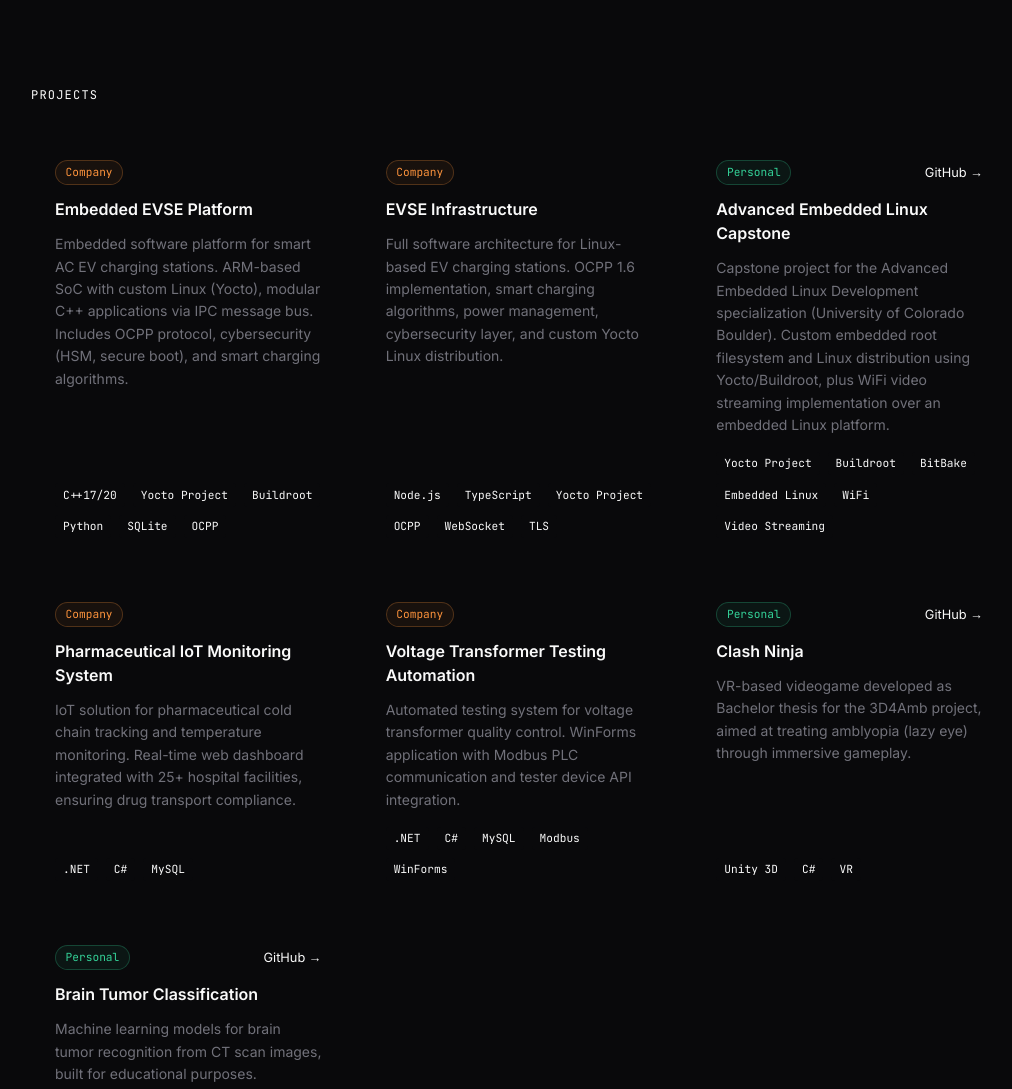
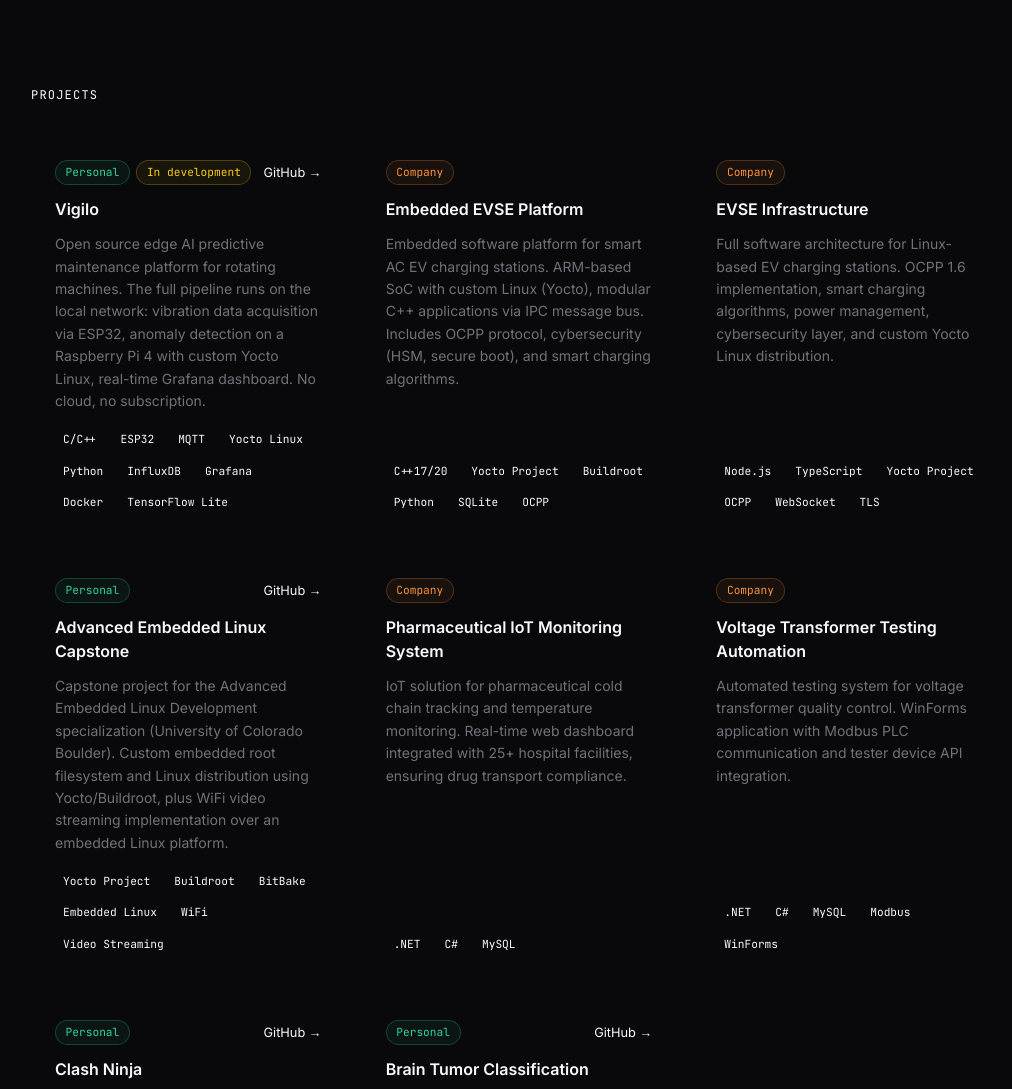
Before and after one commit to vannidelprete/vannidelprete.github.io, an Astro site: page / in a window 1280 px wide. Shown: the part 1260-2349 px from the top of the page, without its empty margins (121-1133 px from the left). Built offline with nearby package versions, Linux system fonts and the light colour scheme; Astro itself is replaced by a stand-in of ours.

Commit message:
add Vigilo project with in-development badge

```diff
--- a/src/components/ProjectCard.astro
+++ b/src/components/ProjectCard.astro
@@ -4,18 +4,24 @@ interface Props {
   description: string;
   tech: string[];
   type: 'company' | 'personal';
+  status?: 'in-development';
   github: string | null;
   link: string | null;
 }
 
-const { title, description, tech, type, github, link } = Astro.props;
+const { title, description, tech, type, status, github, link } = Astro.props;
 ---
 
 <article class="card">
   <div class="card-header">
-    <span class={`badge ${type}`}>
-      {type === 'company' ? 'Company' : 'Personal'}
-    </span>
+    <div class="card-badges">
+      <span class={`badge ${type}`}>
+        {type === 'company' ? 'Company' : 'Personal'}
+      </span>
+      {status === 'in-development' && (
+        <span class="badge in-development">In development</span>
+      )}
+    </div>
     <div class="card-links">
       {github && <a href={github} target="_blank" rel="noopener noreferrer">GitHub →</a>}
       {link && <a href={link} target="_blank" rel="noopener noreferrer">Live →</a>}
@@ -122,4 +128,16 @@ const { title, description, tech, type, github, link } = Astro.props;
     padding: 0.2rem 0.5rem;
     border-radius: 0.25rem;
   }
+
+  .card-badges {
+  display: flex;
+  gap: 0.4rem;
+  flex-wrap: wrap;
+}
+
+.badge.in-development {
+  color: #facc15;
+  border-color: #facc1540;
+  background-color: #facc1510;
+}
 </style>
--- a/src/components/Projects.astro
+++ b/src/components/Projects.astro
@@ -15,6 +15,7 @@ const projects = (await import('../data/projects.json')).default as Project[];
           description={project.description}
           tech={project.tech}
           type={project.type}
+          status={project.status}
           github={project.github}
           link={project.link}
         />
--- a/src/data/projects.json
+++ b/src/data/projects.json
@@ -1,4 +1,14 @@
 [
+  {
+    "id": "vigilo",
+    "title": "Vigilo",
+    "description": "Open source edge AI predictive maintenance platform for rotating machines. The full pipeline runs on the local network: vibration data acquisition via ESP32, anomaly detection on a Raspberry Pi 4 with custom Yocto Linux, real-time Grafana dashboard. No cloud, no subscription.",
+    "tech": ["C/C++", "ESP32", "MQTT", "Yocto Linux", "Python", "InfluxDB", "Grafana", "Docker", "TensorFlow Lite"],
+    "type": "personal",
+    "status": "in-development",
+    "github": "https://github.com/vannidelprete/vigilo",
+    "link": null
+  },
   {
     "id": "evse-embedded",
     "title": "Embedded EVSE Platform",
--- a/src/types.ts
+++ b/src/types.ts
@@ -8,6 +8,7 @@ export interface Project {
   description: string;
   tech: string[];
   type: 'company' | 'personal';
+  status?: 'in-development';
   github: string | null;
   link: string | null;
 }
```
